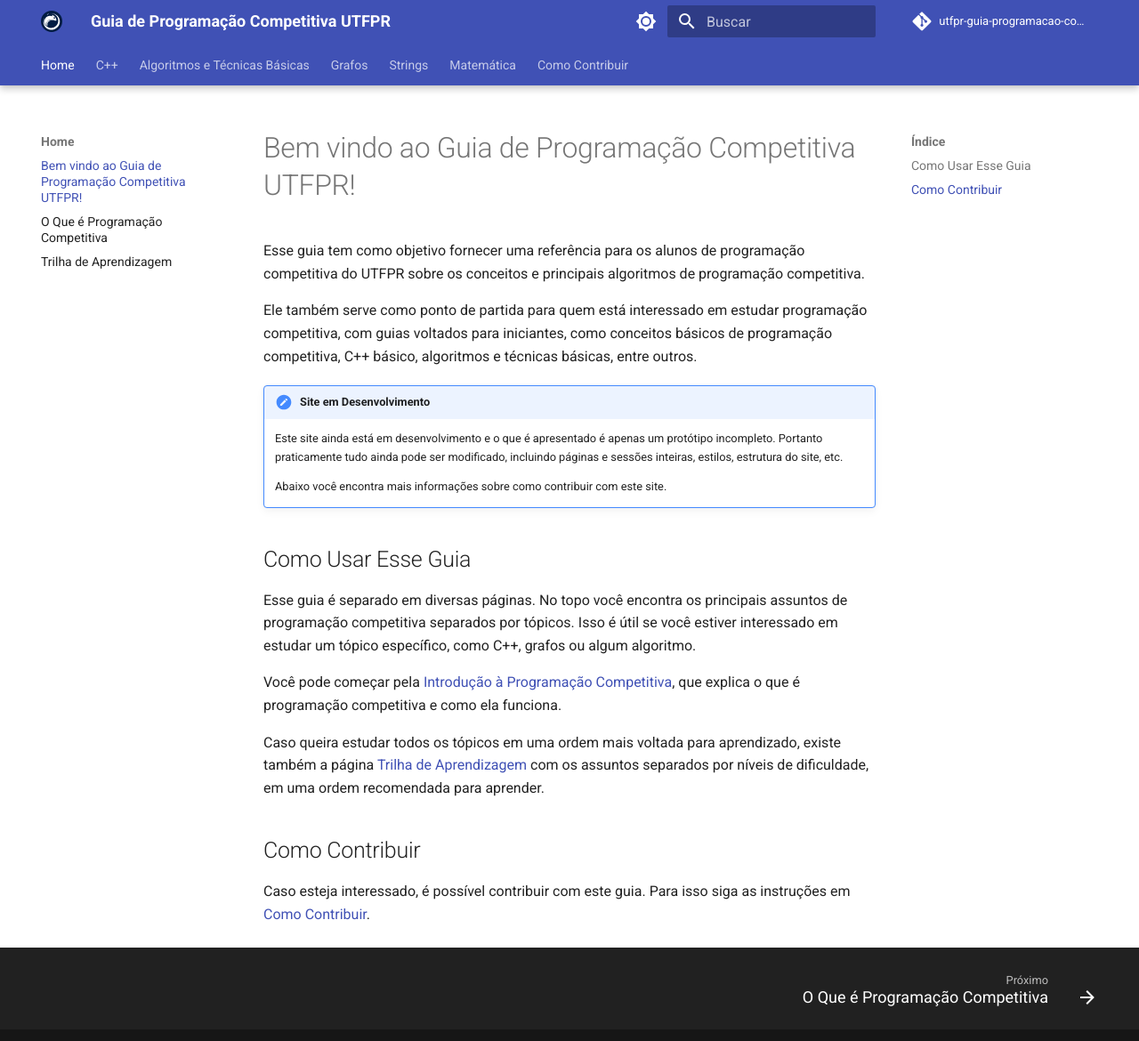
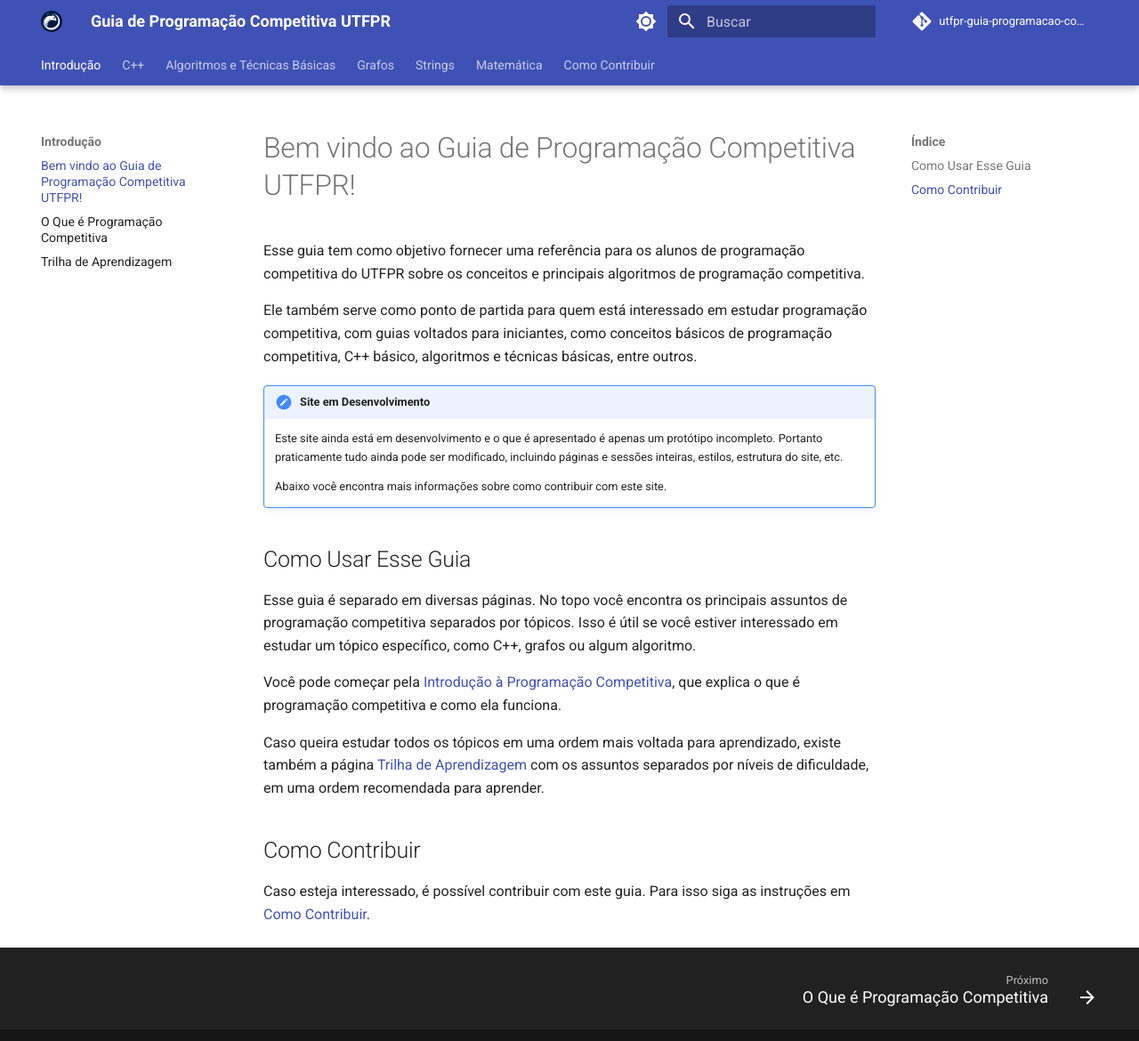
Before and after one commit to eduardo-marca/utfpr-guia-programacao-competitiva, an MkDocs documentation site: the page built from docs/index.md, in a window 1280 px wide and 1181 px high. Shown: the top 1170 px of the window at 89% size. Built offline with MkDocs 1.6.1 and Material for MkDocs 9.7.7, drawn with Linux system fonts in a browser that asks for light colours; comment, search, counter and statistics services are not loaded; part of the change alters nothing that is shown.

```diff
--- a/mkdocs.yml
+++ b/mkdocs.yml
@@ -79,7 +79,16 @@ plugins:
       exclude_pages:
         - 'introduction/'
 
-  - print-site
+  - print-site:
+      add_to_navigation: true
+      toc_title: 'Sumário'
+      enumerate_headings: false
+      add_cover_page: true
+      cover_page_template: "docs/assets/templates/custom_cover_page.tpl"
+      exclude:
+        - index.md
+        - introduction/learning-path.md
+        - contribute/*
 
   # opção alternativa para gerar PDF com o plugin `with-pdf`
   #- with-pdf:
@@ -93,7 +102,7 @@ extra_javascript:
   - https://unpkg.com/mathjax@3/es5/tex-mml-chtml.js
 
 nav:
-  - Home:
+  - Introdução:
     - index.md
     - introduction/what-is-cp.md
     - introduction/learning-path.md
```
Also changed, not shown: docs/assets/img/logo.png (added), 1 other file.
